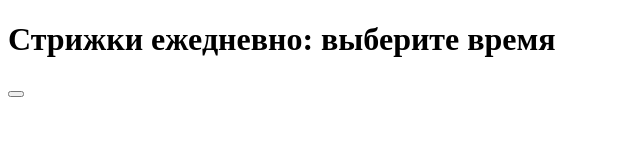
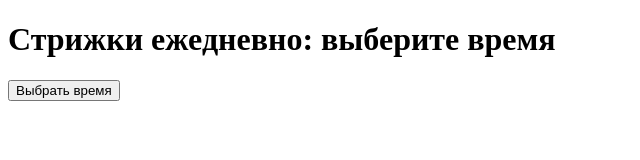
Before and after one commit to SomeStay07/git-ai-learning-demo, a plain HTML site: page index.html in a window 1280 px wide. Shown: the whole page, without its empty margins (0-640 px from the left). Drawn offline with Linux system fonts and the light colour scheme.

Commit message:
Revert "Deliberate broken button fixture"
This reverts commit 0d764860994401290d38f14213b145856eab9e92.

```diff
--- a/index.html
+++ b/index.html
@@ -1,4 +1,4 @@
 <!doctype html>
 <meta charset="utf-8">
 <h1>Стрижки ежедневно: выберите время</h1>
-<button></button>
+<button>Выбрать время</button>
```
